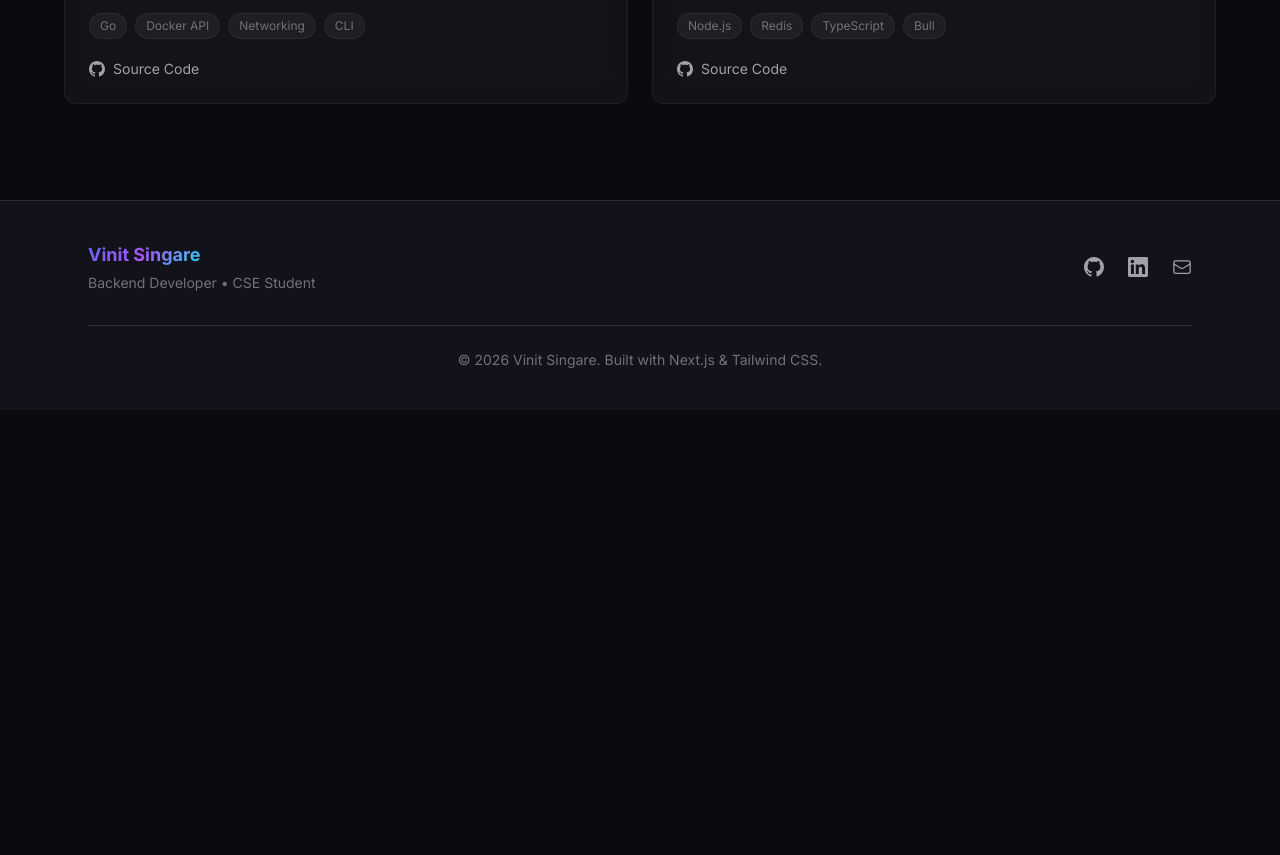
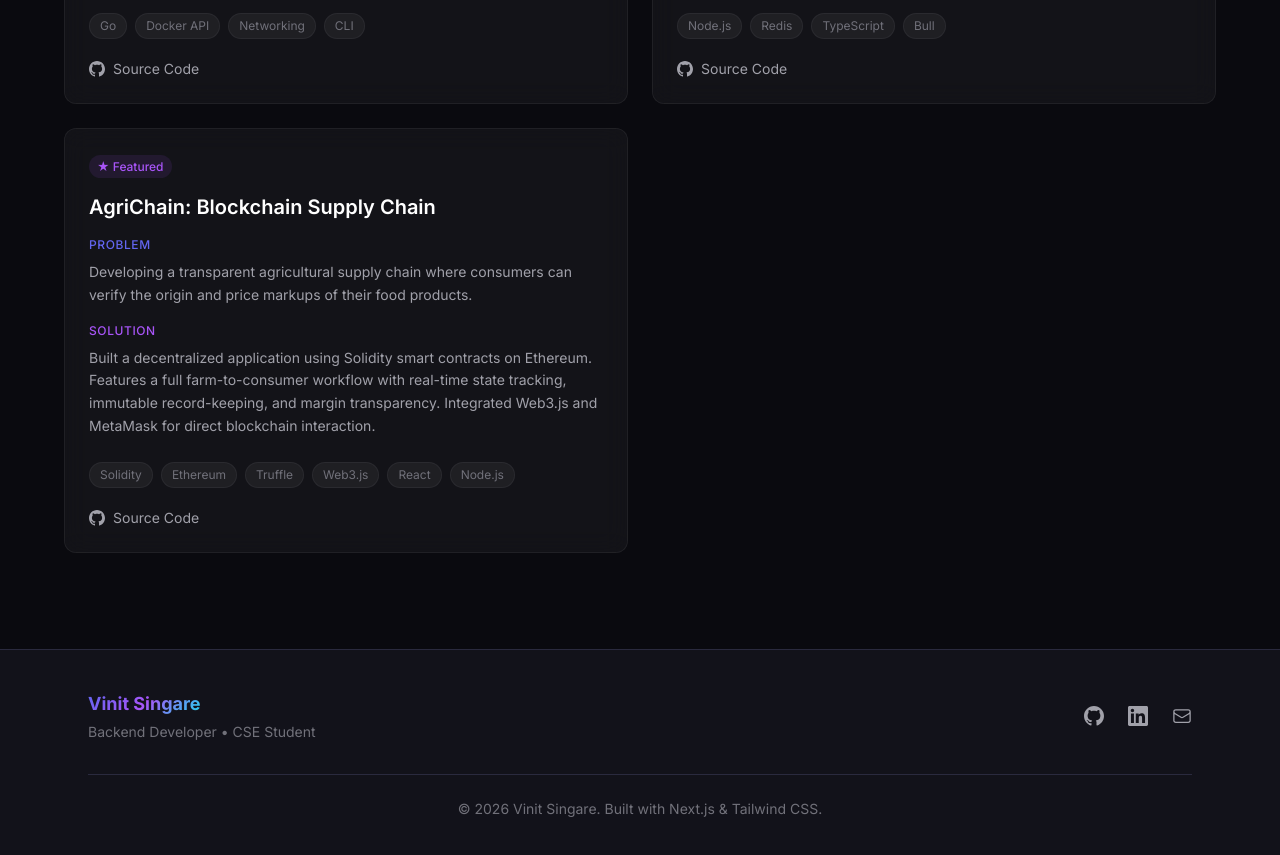
Before and after one commit to vinitsingare/vinitsingare-portfolio, a Next.js app: page /projects in a window 1280 px wide. Shown: the part 1420-2275 px from the top of the page. Before the commit the page ends 1830 px from the top, so only its background shows below. Built offline with nearby package versions, Linux system fonts and the light colour scheme.

Commit message:
Add AgriChain blockchain project to portfolio

```diff
--- a/src/data/projects.ts
+++ b/src/data/projects.ts
@@ -66,4 +66,14 @@ export const projects: Project[] = [
     techStack: ["Node.js", "Redis", "TypeScript", "Bull"],
     github: "https://github.com/vinitsingare/task-queue",
   },
+  {
+    title: "AgriChain: Blockchain Supply Chain",
+    problem:
+      "Developing a transparent agricultural supply chain where consumers can verify the origin and price markups of their food products.",
+    solution:
+      "Built a decentralized application using Solidity smart contracts on Ethereum. Features a full farm-to-consumer workflow with real-time state tracking, immutable record-keeping, and margin transparency. Integrated Web3.js and MetaMask for direct blockchain interaction.",
+    techStack: ["Solidity", "Ethereum", "Truffle", "Web3.js", "React", "Node.js"],
+    github: "https://github.com/vinitsingare/stop2go-agrichain",
+    featured: true,
+  },
 ];
```
